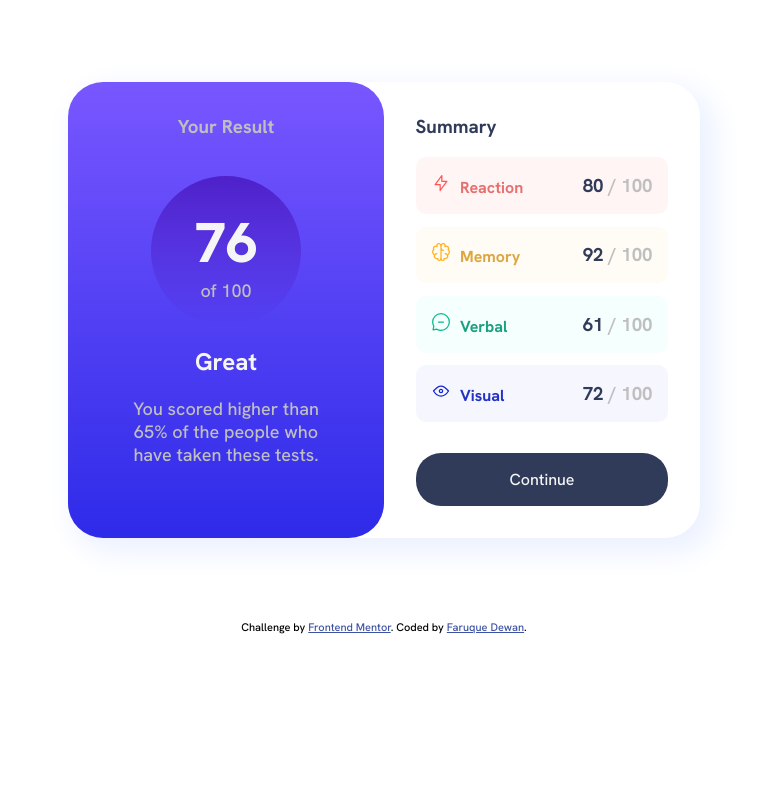
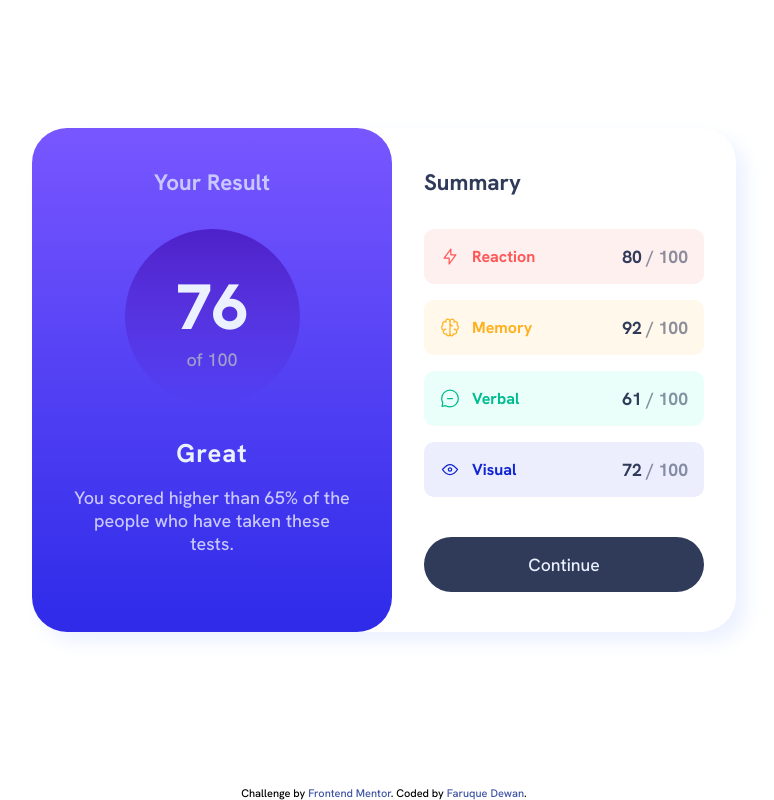
Before and after one commit to faruquedewan/frontendMentor-resultsSummary, a plain HTML site: page index.html in a window 1280 px wide. Shown: the whole page, without its empty margins (256-1030 px from the left). Drawn offline with Linux system fonts and the light colour scheme.

Commit message:
Add files via upload

```diff
--- a/index.html
+++ b/index.html
@@ -7,8 +7,7 @@
   <title>Frontend Mentor | Results Summary Component</title>
 
   <!-- My CSS -->
-  <link rel="stylesheet" media="screen and (min-width: 700px)" href="styles.css">
-  <link rel="stylesheet" media="screen and (max-width: 700px)" href="styles-mobile.css">
+  <link rel="stylesheet" href="styles.css">
 
   <!-- Google Fonts -->
   <link rel="preconnect" href="https://fonts.googleapis.com">
@@ -18,40 +17,53 @@
 
 <body>
   <main>
-    <div class="div-left">
+    <section class="section-blue">
       <h3>Your Result</h3>
-      <div class="div-left-circle">
+      <div class="section-blue-circle">
         <h1>76</h1>
         <p>of 100</p>
       </div>
       <h2>Great</h2>
       <p>You scored higher than 65% of the people who have taken these tests.</p>
+    </section>
+
+    <section class="section-white">
+      <h3>Summary</h3>
+      <div class="div-four">
+        <div class="div-reaction">
+          <div class="img-h4">
+            <img src="images/icon-reaction.svg" alt="Reaction Icon">
+            <h4>Reaction</h4>
+          </div>
+          <h3>80 <span>/ 100</span></h3>
         </div>
 
-    <div class="div-right">
-      <h3>Summary</h3>
-      <div class="div-reaction four">
-        <img class="img-four" src="images/icon-reaction.svg" alt="Reaction Icon">
-        <h4>Reaction</h4>
-        <h3 class="num">80 <span>/ 100</span></h3>
-      </div>
-      <div class="div-memory four">
+        <div class="div-memory">
+          <div class="img-h4">
             <img src="images/icon-memory.svg" alt="Memory Icon">
             <h4>Memory</h4>
-        <h3 class="num">92 <span>/ 100</span></h3>
           </div>
-      <div class="div-verbal four">
+          <h3>92 <span>/ 100</span></h3>
+        </div>
+
+        <div class="div-verbal">
+          <div class="img-h4">
             <img src="images/icon-verbal.svg" alt="Verbal Icon">
             <h4>Verbal</h4>
-        <h3 class="num">61 <span>/ 100</span></h3>
           </div>
-      <div class="div-visual four">
+          <h3>61 <span>/ 100</span></h3>
+        </div>
+
+        <div class="div-visual">
+          <div class="img-h4">
             <img src="images/icon-visual.svg" alt="Visual Icon">
             <h4>Visual</h4>
-        <h3 class="num">72 <span>/ 100</span></h3>
+          </div>
+          <h3>72 <span>/ 100</span></h3>
+        </div>
       </div>
       <button type="button">Continue</button>
-    </div>
+    </section>
   </main>
 
   <footer>
--- a/styles.css
+++ b/styles.css
@@ -1,122 +1,235 @@
-/* GENERAL */
-body {
-    text-align: center;
-    font-family: 'Hanken Grotesk', sans-serif;
-}
-h1 {
-    font-size: 3.5rem;
-    font-weight: 800;
-    margin-bottom: 0;
-    padding-top: 20%;
-    color: whitesmoke;
-}
-h2 {
-    color: whitesmoke;
-}
-h4 {
-    display: inline-block;
-    margin: 0;
-    padding-left: 2%;
-}
-p {
-    font-size: 18px;
-}
-span {
-    color: hsl(0, 0%, 75%);
-}
-button {
-    display: block;
-    margin: 10% auto 0;
-    background-color: hsl(224, 30%, 27%);
-    border: none;
-    padding: 5% 10%;
-    color: whitesmoke;
-    font-family: 'Hanken Grotesk', sans-serif;
-    font-size: 1rem;
-    border-radius: 25px;
-    width: 80%;
-}
-button:hover {
-    background-image: linear-gradient(hsl(252, 100%, 67%), hsl(241, 81%, 54%));
+:root {
+    /* Primary */
+    --lightRed: hsl(0, 100%, 67%);
+    --orangeyYellow: hsl(39, 100%, 56%);
+    --greenTeal: hsl(166, 100%, 37%);
+    --cobaltBlue: hsl(234, 85%, 45%);
+    /* Background */
+    --lightSlateBlue: hsl(252, 100%, 67%);
+    --lightRoyalBlue: hsl(241, 81%, 54%);
+    /* Circle */
+    --violetBlue: hsla(256, 72%, 46%, 1);
+    --persianBlue: hsla(241, 72%, 46%, 0);
+    /* Neutral */
+    --white: hsl(0, 0%, 100%);
+    --paleBlue: hsl(221, 100%, 96%);
+    --lightLavender: hsl(241, 100%, 89%);
+    --darkGrayBlue: hsl(224, 30%, 27%);
 }
 
-/* DIVS */
+* {
+    box-sizing: border-box;
+    margin: 0;
+    padding: 0;
+}
+
+body {
+    font-family: 'Hanken Grotesk', sans-serif;
+    text-align: center;
+    min-height: 100vh;
+    display: flex;
+    flex-direction: column;
+    justify-content: space-between;
+}
+
 main {
-    border-radius: 35px;
-    width: 50%;
-    margin: 6.5% auto;
-    display: flex;
-    box-shadow: 10px 10px 30px 5px hsl(221, 100%, 96%);
+    min-width: 264px;
 }
-.div-left {
-    background: linear-gradient(hsl(252, 100%, 67%), hsl(241, 81%, 54%));
-    border-radius: 35px;
-    width: 50%;
-    padding: 5% 0%;
-    flex: 1;
+
+/* Section Blue */
+.section-blue {
+    background: linear-gradient(var(--lightSlateBlue), var(--lightRoyalBlue));
+    border-radius: 0 0 35px 35px;
+    padding: 1rem 3rem;
 }
-.div-left h3, p {
-    color: hsl(0, 0%, 75%);
+
+h1 {
+    font-size: 3rem;
+    font-weight: 800;
+    color: var(--paleBlue);
+}
+
+h2 {
+    color: var(--paleBlue);
+    font-weight: 500;
+    font-size: 1.4rem;
+}
+
+h3 {
+    color: var(--lightLavender);
+    font-size: 1.2rem;
+}
+
+p {
+    color: var(--lightLavender);
+    margin-block: .5rem 1rem;
+}
+
+.section-blue-circle {
+    background: linear-gradient(var(--violetBlue), var(--persianBlue));
+    width: 125px;
+    height: 125px;
+    margin: 1rem auto;
+    padding: 7%;
+    border-radius: 100px;
+}
+
+.section-blue-circle p {
+    filter: brightness(.8);
     margin: 0;
-    padding: 0% 15%;
 }
-.div-left-circle {
-    background: linear-gradient(hsla(256, 72%, 46%, 1), hsla(241, 72%, 46%, 0));
-    width: 150px;
-    height: 150px;
-    border-radius: 100px;
-    margin: 0 auto;
+
+/* Section White */
+.section-white {
+    padding: 1.5rem 2rem;
 }
-.div-right {
-    width: 50%;
-    padding: 5% 0%;
-    flex: 1;
+
+.section-white h3 {
+    color: var(--darkGrayBlue);
     text-align: left;
 }
-.div-right h3 {
-    color: hsl(224, 30%, 27%);
-    margin-top: 0;
-    padding-left: 10%;
+
+.div-four {
+    margin-block: 1.5rem;
 }
-.num {
-    float: right;
-}
-.four {
-    margin: 4% auto;
-    width: 70%;
-    padding: 5%;
+
+.div-four > * {
+    justify-content: center;
+    display: flex;
+    margin-block: 1rem;
+    padding: 1rem;
+    justify-content: space-between;
+    align-items: center;
     border-radius: 10px;
 }
+
+.div-four h3 {
+    font-size: 1.1rem;
+}
+
+span {
+    opacity: 55%;
+}
+
+.img-h4 {
+    display: flex;
+    gap: .75rem;
+}
+
 .div-reaction {
-    background-color: hsl(0, 100%, 98%);
+    background-color: hsl(0, 100%, 97%);
 }
 .div-reaction h4 {
-    color: hsl(0, 70%, 67%);
+    color: var(--lightRed);
 }
 .div-memory {
-    background-color: hsl(39, 100%, 98%);
+    background-color: hsl(39, 100%, 96%)
 }
 .div-memory h4 {
-    color: hsl(39, 70%, 56%);
+    color: var(--orangeyYellow);
 }
 .div-verbal {
-    background-color: hsl(166, 100%, 98%);
+    background-color: hsl(166, 100%, 96%);
 }
 .div-verbal h4 {
-    color: hsl(166, 70%, 37%);
+    color: var(--greenTeal);
 }
 .div-visual {
-    background-color: hsl(234, 85%, 98%);
+    background-color: hsl(234, 85%, 96%);
 }
 .div-visual h4 {
-    color: hsl(234, 70%, 45%);
+    color: var(--cobaltBlue);
 }
 
-/* FOOTER */
+/* Button */
+button {
+    background-color: var(--darkGrayBlue);
+    border: none;
+    padding: 1rem;
+    color: var(--paleBlue);
+    font-family: 'Hanken Grotesk', sans-serif;
+    font-size: 1.1rem;
+    border-radius: 50px;
+    width: 100%;
+}
+
+button:hover {
+    background: linear-gradient(var(--lightSlateBlue), var(--lightRoyalBlue));
+}
+
+/* Footer */
 footer {
     font-size: 11px;
     text-align: center;
 }
 footer a {
-     color: hsl(228, 45%, 44%);
+    text-decoration: none;
+    color: hsl(228, 45%, 44%);
 }
+
+@media screen and (min-width: 500px) {
+    .section-blue-circle {
+        padding: 4%;
+    }
+}
+
+@media screen and (min-width: 800px) {
+    body {
+        align-items: center;
+    }
+
+    main {
+        min-width: 550px;
+        max-width: 704px;
+        display: flex;
+        margin-block: 10%;
+        width: 65%;
+        border-radius: 35px;
+        box-shadow: 10px 10px 20px var(--paleBlue);
+    }
+
+    main > * {
+        flex: 1;
+    }
+
+    /* Section Blue */
+    .section-blue {
+        border-radius: 35px;
+        padding: 2.5rem;
+    }
+
+    h1 {
+        font-size: 4rem;
+    }
+
+    h2 {
+        font-size: 1.6rem;
+        font-weight: 700;
+        letter-spacing: 1px;
+    }
+
+    h3 {
+        font-size: 1.4rem;
+    }
+
+    p {
+        font-size: 18px;
+        margin-block: 1rem .5rem;
+    }
+
+    .section-blue-circle {
+        width: 175px;
+        height: 175px;
+        margin: 2rem auto;
+        padding: 13%;
+    }
+
+    /* Section White */
+    .section-white {
+        padding: 2.5rem 2rem;
+    }
+
+    .div-four {
+        margin-block: 2rem 2.5rem;
+    }
+}
```
Lines whose indentation alone changed are shown as unchanged.
